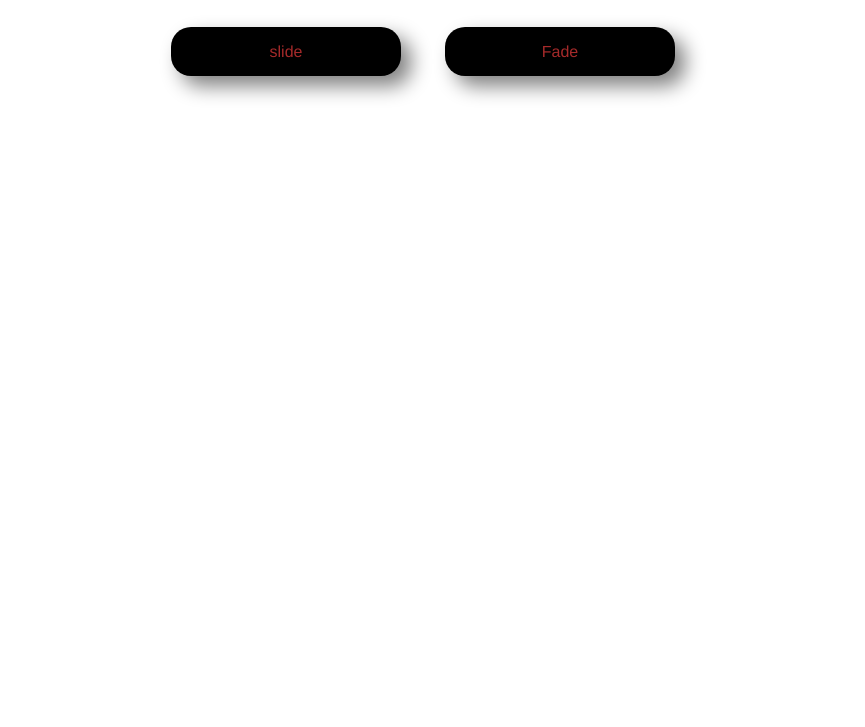
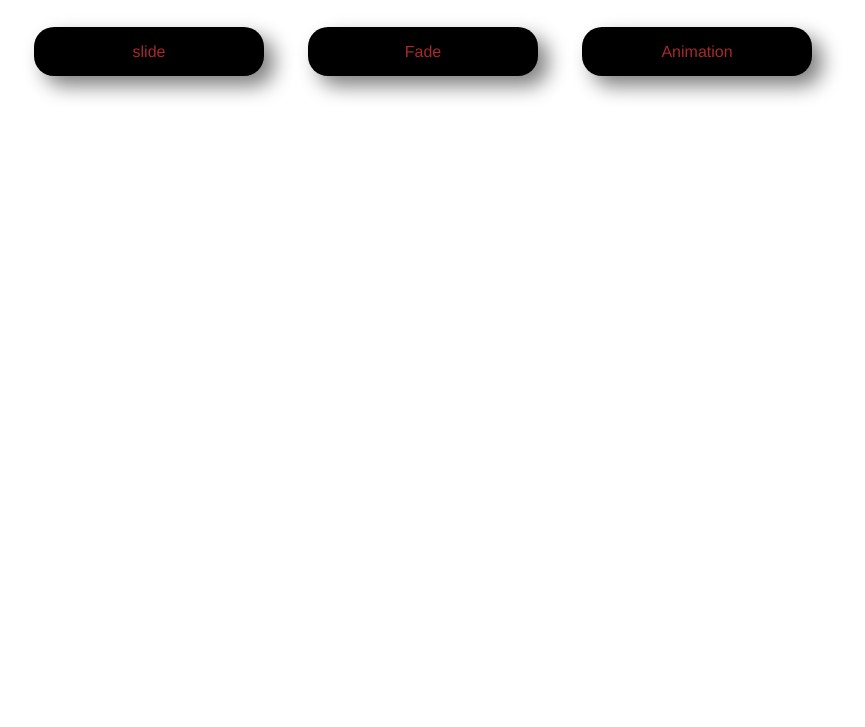
Before and after one commit to manjeet20240/codewithchauhan, a plain HTML site: page jqueary.html in a window 1280 px wide. Shown: the part 73-800 px from the top of the page, without its empty margins (237-1102 px from the left). Drawn offline with Linux system fonts and the light colour scheme.

Commit message:
Update jqueary.html

```diff
--- a/jqueary.html
+++ b/jqueary.html
@@ -78,6 +78,7 @@ color:red;
 
 <li><a href="jquery_slid.html">slide</a></li>
 <li><a href="fade.html">Fade</a></li>
+<li><a href="jqanimate.html">Animation</a></li>
 
 
 
```
